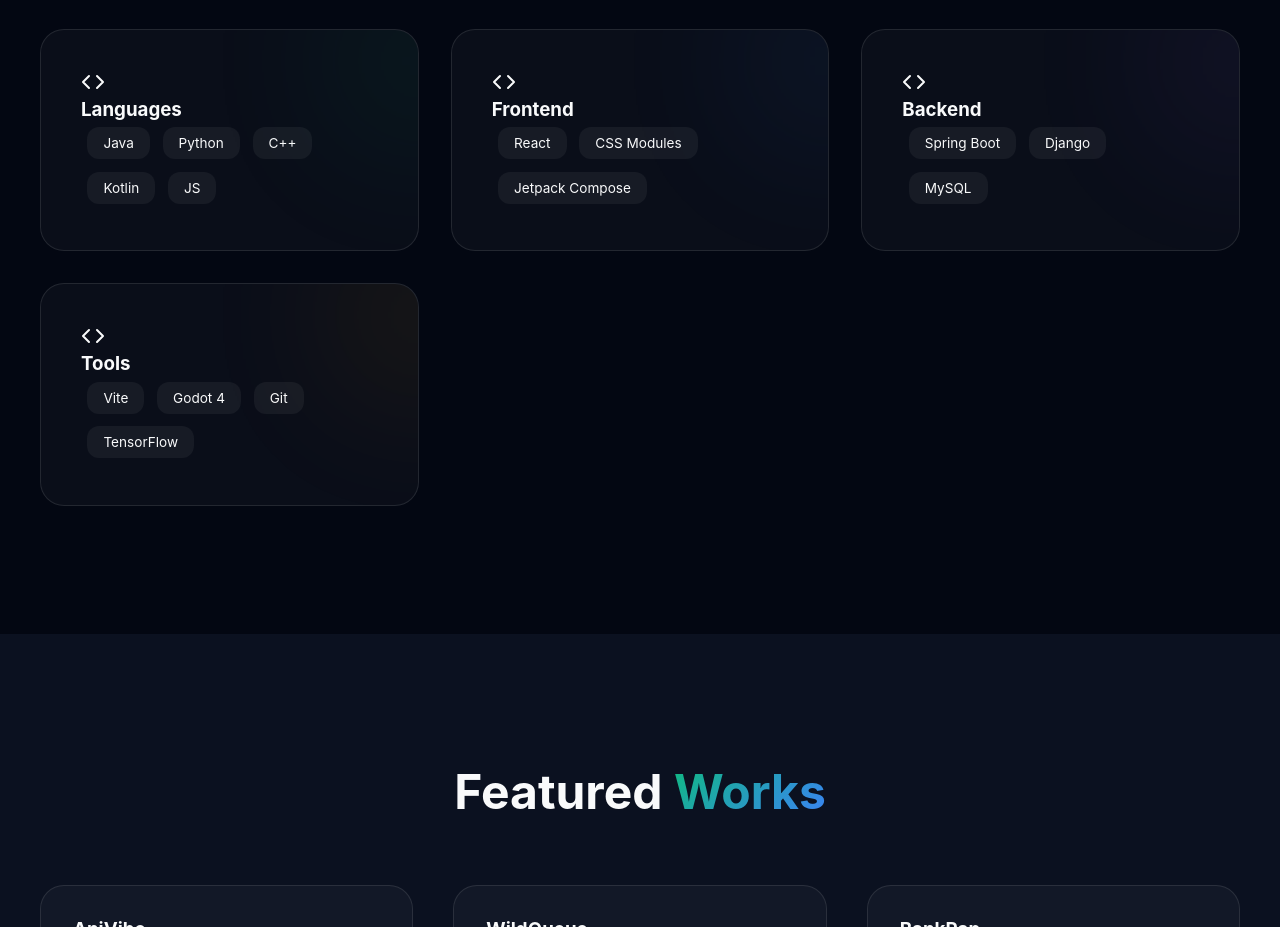
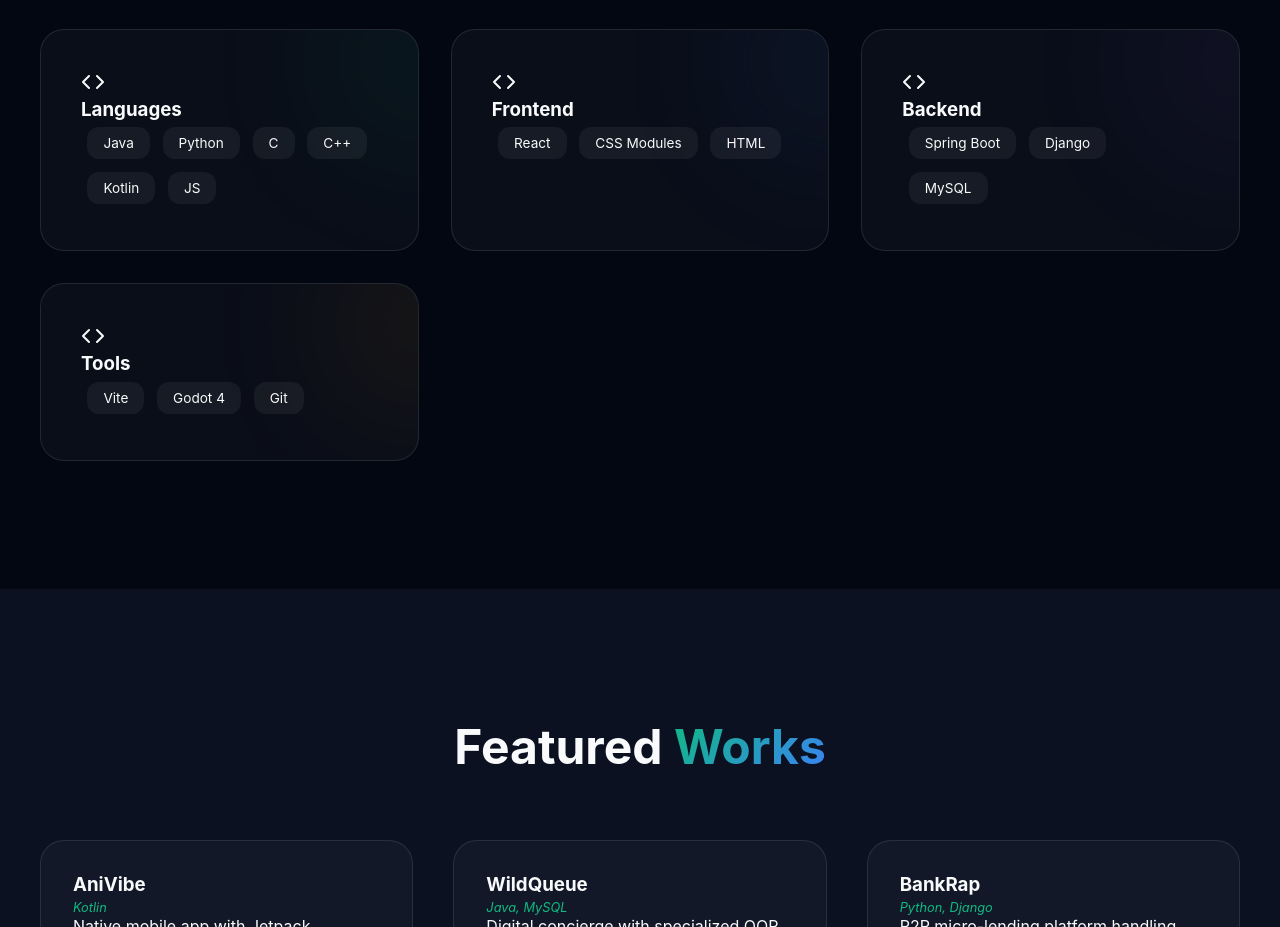
Before and after one commit to Jxrtd/portfolio, a React (Vite) app: page / in a window 1280 px wide. Shown: the part 1880-2807 px from the top of the page. Built offline with nearby package versions, Linux system fonts and the light colour scheme.

Commit message:
remove and added some skills

```diff
--- a/src/App.jsx
+++ b/src/App.jsx
@@ -250,12 +250,12 @@
   const skills = [
     {
       category: "Languages",
-      items: ["Java", "Python", "C++", "Kotlin", "JS"],
+      items: ["Java", "Python", "C", "C++", "Kotlin", "JS"],
       color: "#10b981",
     },
     {
       category: "Frontend",
-      items: ["React", "CSS Modules", "Jetpack Compose"],
+      items: ["React", "CSS Modules", "HTML"],
       color: "#3b82f6",
     },
     {
@@ -265,7 +265,7 @@
     },
     {
       category: "Tools",
-      items: ["Vite", "Godot 4", "Git", "TensorFlow"],
+      items: ["Vite", "Godot 4", "Git"],
       color: "#f59e0b",
     },
   ];
```
